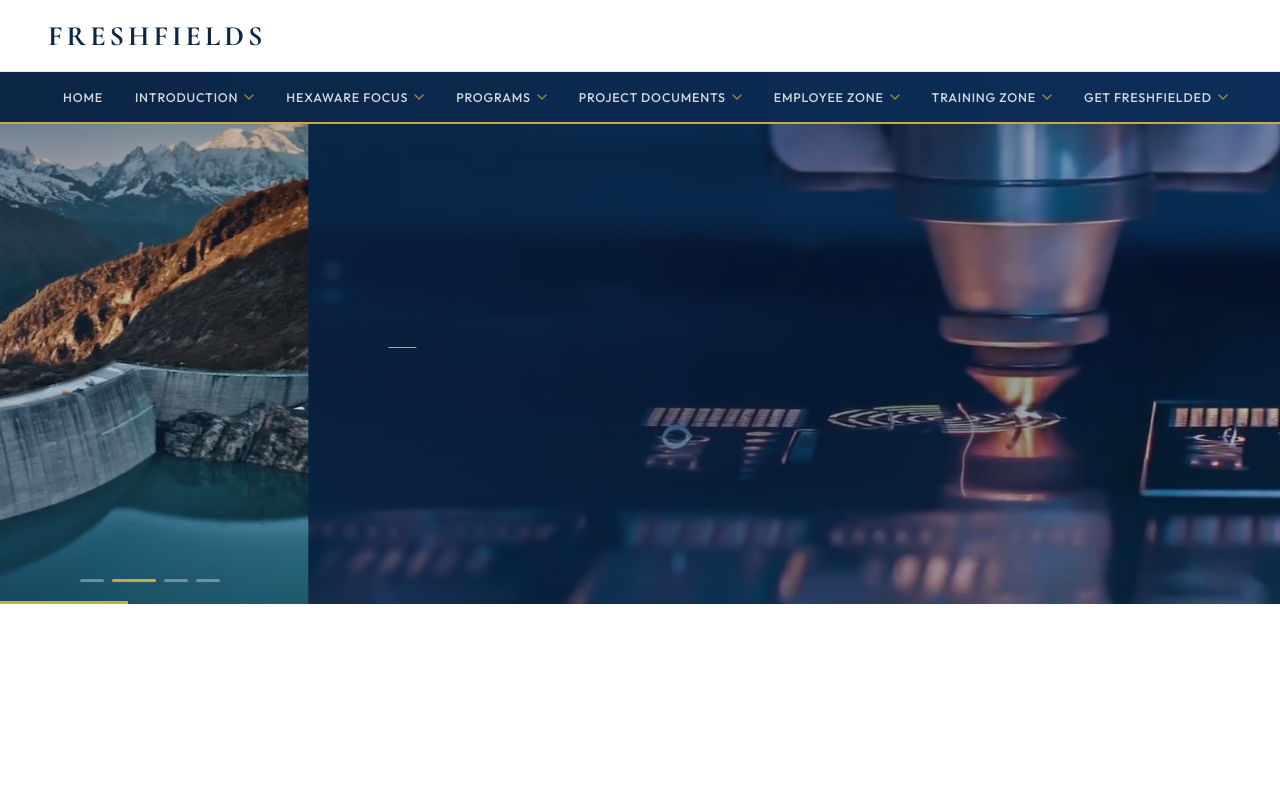
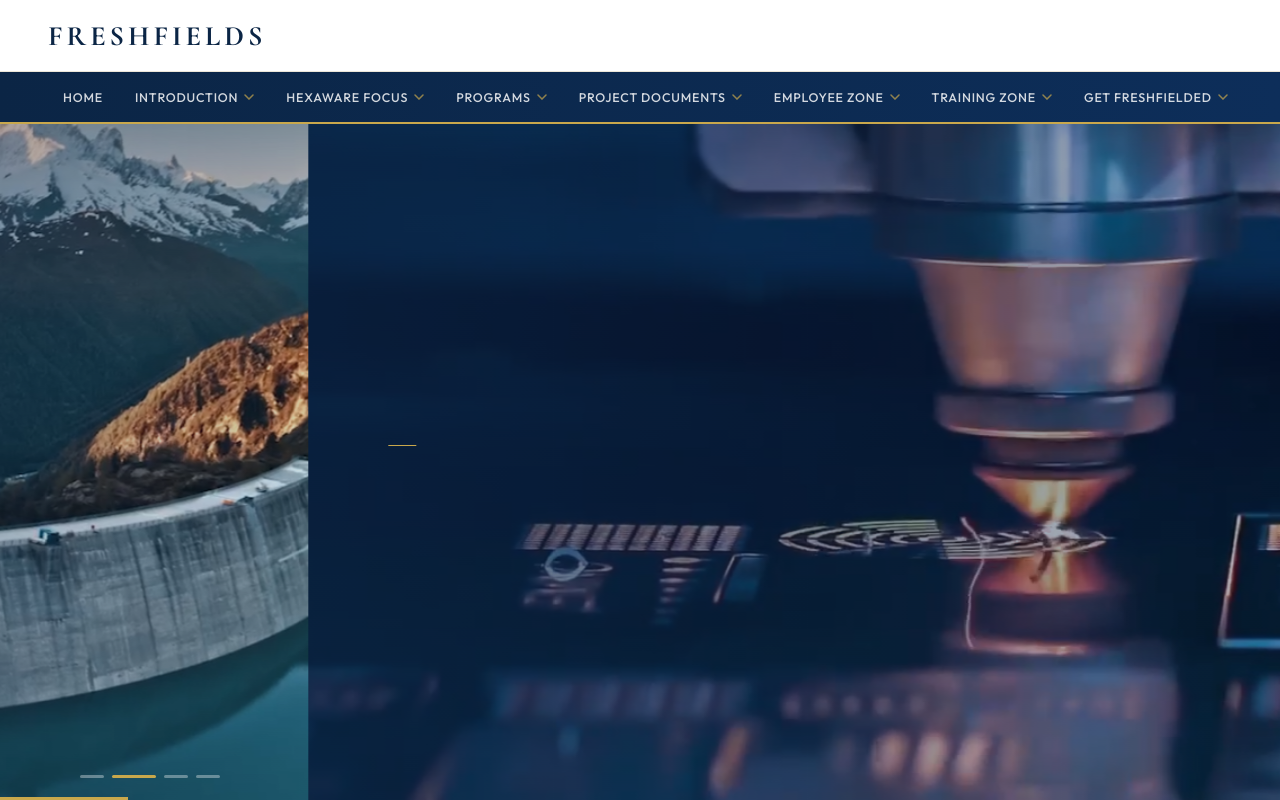
Before and after one commit to venkynani1/Freshfileds, a React (Vite) app: page / in a window 1280 px wide. Built offline with nearby package versions, Linux system fonts and the light colour scheme.

Commit message:
Change banner height to full viewport minus header

```diff
--- a/src/styles/global.css
+++ b/src/styles/global.css
@@ -353,7 +353,7 @@ body {
 ───────────────────────────────────────── */
 .banner {
   width: 100%;
-  height: clamp(400px, 60vh, 600px);  /* Responsive height */
+  height: calc(100vh - 124px);  /* Full viewport minus header + navbar */
   overflow: hidden;
   position: relative;
 }
```
